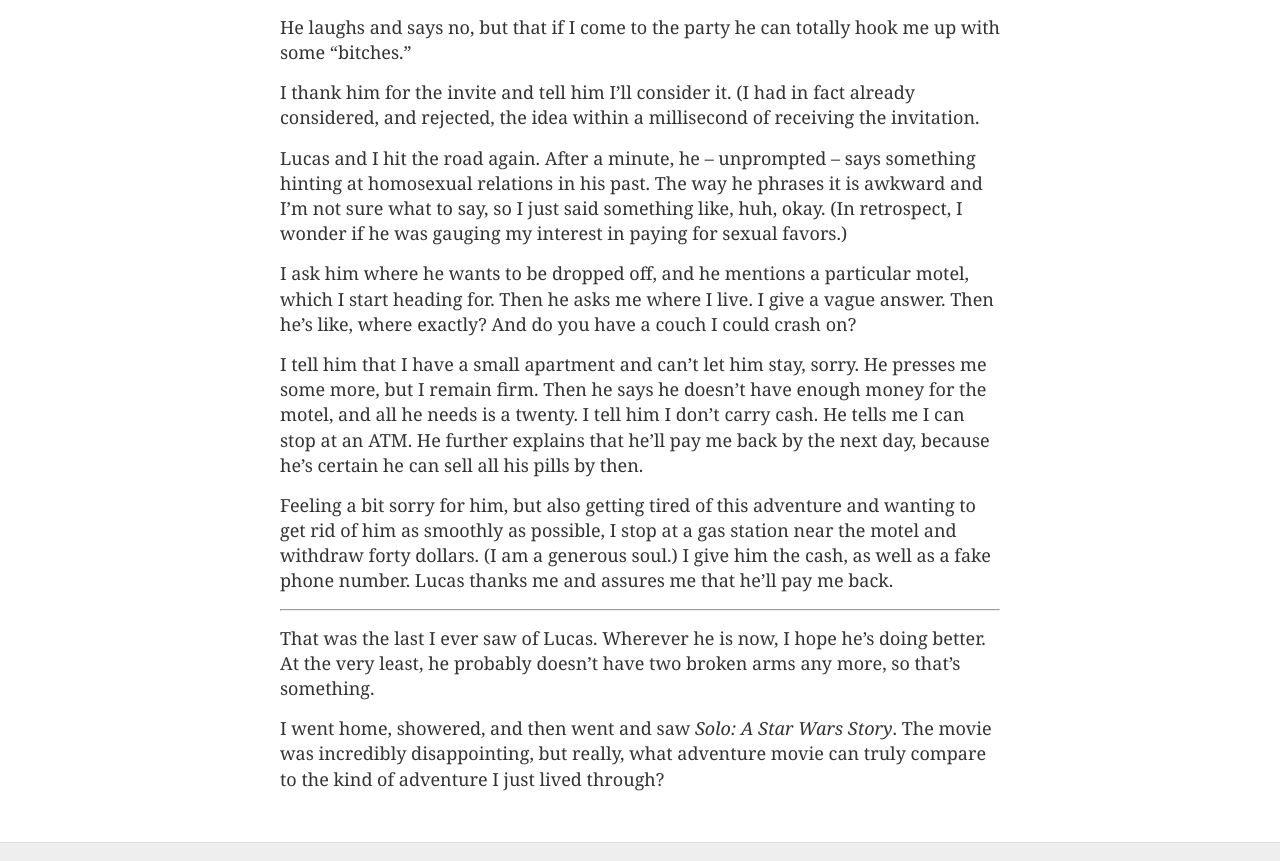
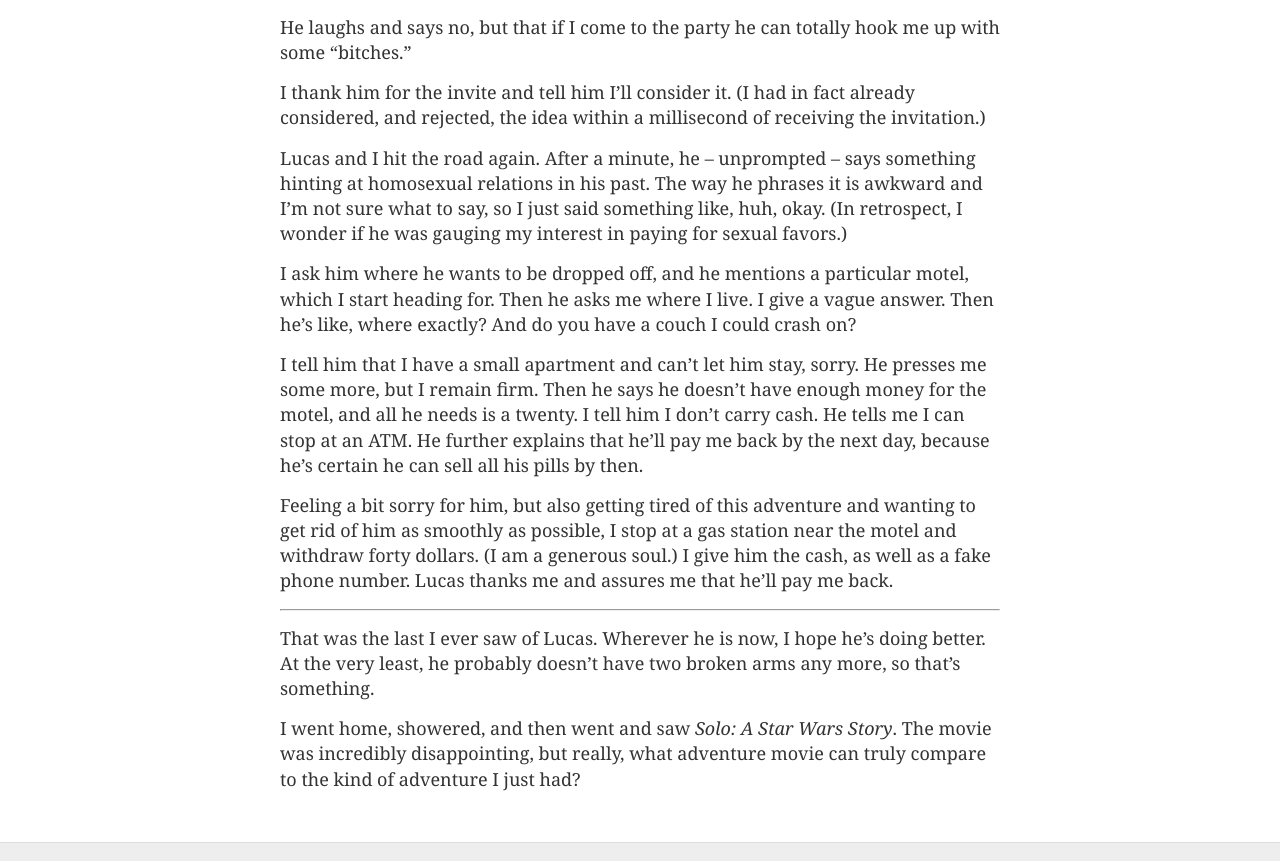
Before and after one commit to CrispinStichart/CrispinStichart.github.io, a Jekyll site: the page built from _posts/2021-12-02-the-man-with-two-broken-arms.markdown, in a window 1280 px wide and 1400 px high, scrolled down 1971 px. Shown: the part 470-1331 px from the top of the window. Built offline with Jekyll 4.4.1, drawn with Linux system fonts in a browser that asks for light colours.

Commit message:
Fix typo in post

```diff
--- a/_posts/2021-12-02-the-man-with-two-broken-arms.markdown
+++ b/_posts/2021-12-02-the-man-with-two-broken-arms.markdown
@@ -51,7 +51,7 @@ I say,
 
 He laughs and says no, but that if I come to the party he can totally hook me up with some "bitches."
 
-I thank him for the invite and tell him I'll consider it. (I had in fact already considered, and rejected, the idea within a millisecond of receiving the invitation.
+I thank him for the invite and tell him I'll consider it. (I had in fact already considered, and rejected, the idea within a millisecond of receiving the invitation.)
 
 Lucas and I hit the road again. After a minute, he -- unprompted -- says something hinting at homosexual relations in his past. The way he phrases it is awkward and I'm not sure what to say, so I just said something like, huh, okay. (In retrospect, I wonder if he was gauging my interest in paying for sexual favors.)
 
@@ -65,4 +65,4 @@ Feeling a bit sorry for him, but also getting tired of this adventure and wantin
 
 That was the last I ever saw of Lucas. Wherever he is now, I hope he's doing better. At the very least, he probably doesn't have two broken arms any more, so that's something.
 
-I went home, showered, and then went and saw *Solo: A Star Wars Story*. The movie was incredibly disappointing, but really, what adventure movie can truly compare to the kind of adventure I just lived through?
+I went home, showered, and then went and saw *Solo: A Star Wars Story*. The movie was incredibly disappointing, but really, what adventure movie can truly compare to the kind of adventure I just had?
```
